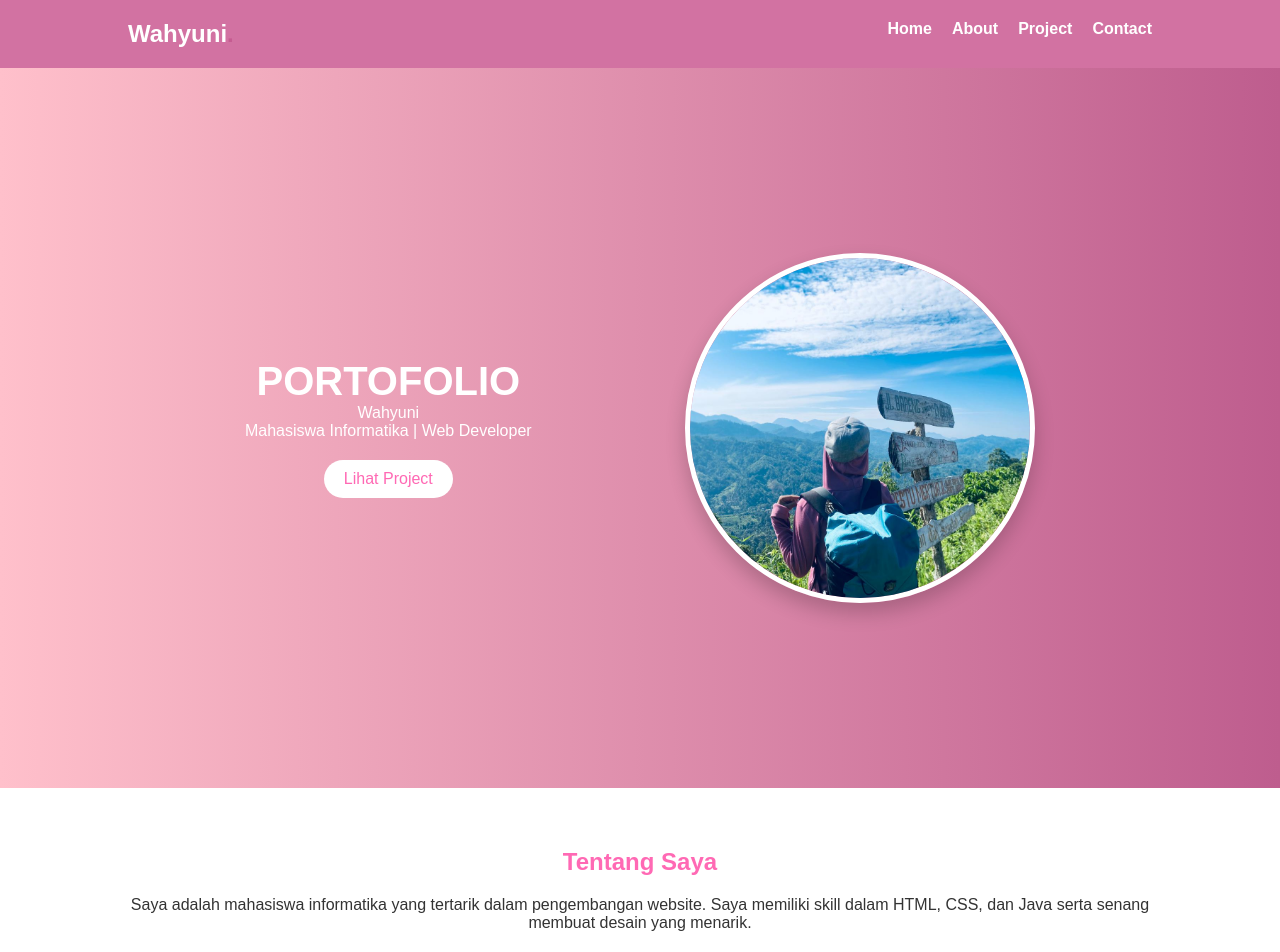
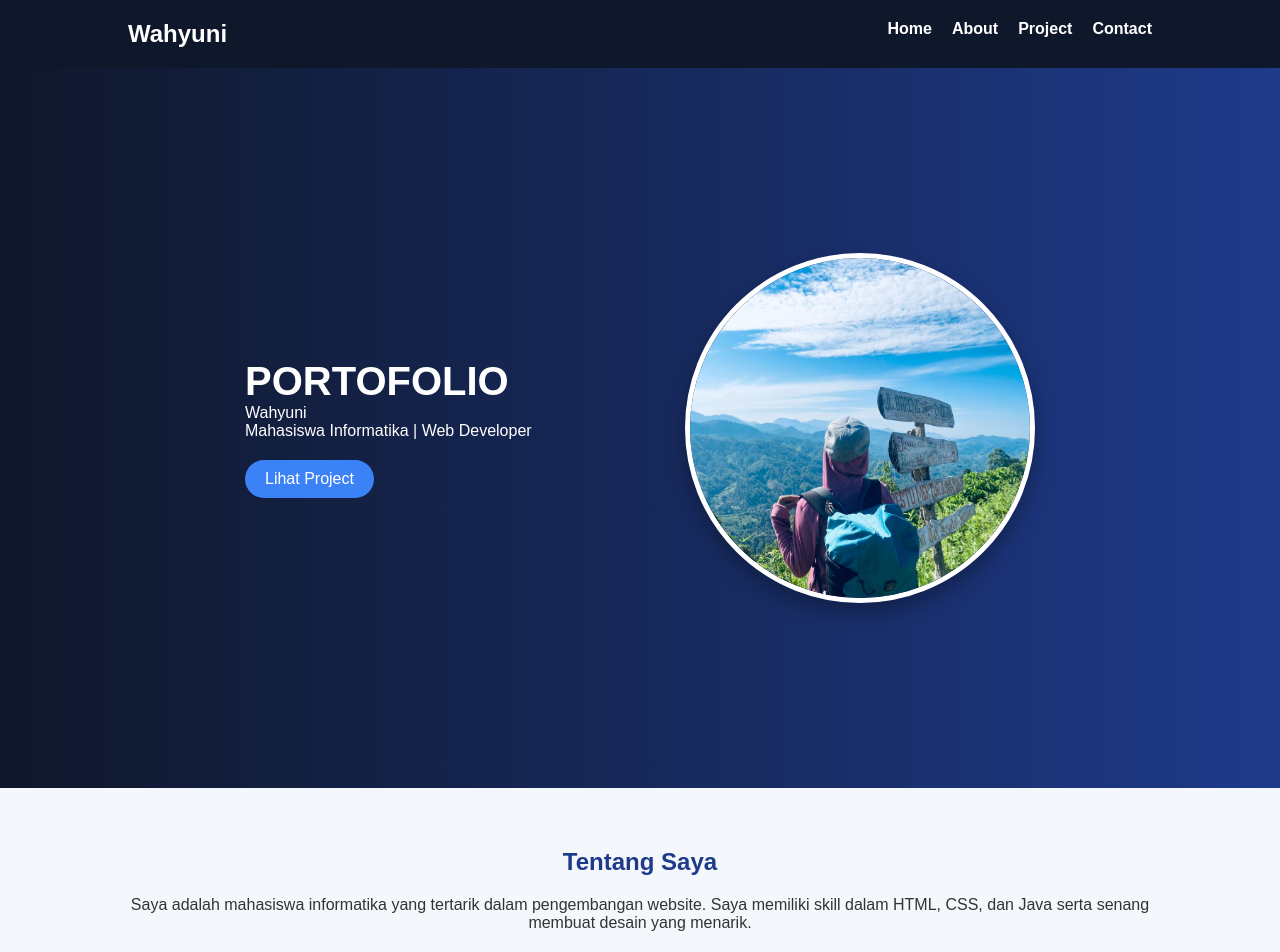
Before and after one commit to wahyuniD0224512/wahyuniD0224512.github.io, a plain HTML site: page index.html in a window 1280 px wide. Shown: the top 952 px of the page. Drawn offline with Linux system fonts and the light colour scheme.

Commit message:
first commit

```diff
--- a/index.html
+++ b/index.html
@@ -3,7 +3,7 @@
 <head>
     <meta charset="UTF-8">
     <meta name="viewport" content="width=device-width, initial-scale=1.0">
-    <title>Portofolio Ayu</title>
+    <title>Portofolio Wahyuni</title>
 
     <style>
         * {
@@ -14,53 +14,16 @@
         }
 
         body {
-            background: #fff;
+            background: #f4f7fb;
             color: #333;
         }
-
-        .hero-img img {
-            width: 350px;      /* ukuran lebar */
-            height: 350px;     /* tinggi sama biar bulat */
-            object-fit: cover; /* biar tidak gepeng */
-            border-radius: 80%; /* bikin bulat */
-            border: 5px solid white;
-            box-shadow: 0 10px 20px rgba(0,0,0,0.2);
-            margin-left: 3cm;
-            display: block;
-        }
-
-        .hero {
-    height: 90vh;
-    background: linear-gradient(to right, #ffc0cb, #be5d8e);
-    display: flex;
-    align-items: center;
-    justify-content: center;
-}
-
-/* Container utama */
-.hero-container {
-    display: flex;
-    align-items: center;
-    justify-content: center; /* bikin lebih ke tengah */
-    gap: 40px; /* ini yang atur jarak */
-    width: 80%;
-    max-width: 1000px;
-}
-
-/* Teks kiri */
-.hero-text {
-    max-width: 50%;
-}
-
-
-
 
         /* Navbar */
         nav {
             display: flex;
             justify-content: space-between;
             padding: 20px 10%;
-            background: #d272a2;
+            background: #0f172a; /* NAVY */
             position: sticky;
             top: 0;
         }
@@ -70,7 +33,7 @@
         }
 
         .logo span {
-            color: #c55c91;
+            color: #3b82f6;
         }
 
         nav ul {
@@ -88,18 +51,30 @@
             font-weight: bold;
         }
 
-        /* Hero */
+
         .hero {
             height: 90vh;
-            background: linear-gradient(to right, #ffc0cb, #be5d8e);
+            background: linear-gradient(to right, #0f172a, #1e3a8a); /* NAVY gradient */
             display: flex;
             align-items: center;
             justify-content: center;
-            text-align: center;
             color: white;
         }
 
-        .hero h1 {
+        .hero-container {
+            display: flex;
+            align-items: center;
+            justify-content: center;
+            gap: 40px;
+            width: 80%;
+            max-width: 1000px;
+        }
+
+        .hero-text {
+            max-width: 50%;
+        }
+
+        .hero-text h1 {
             font-size: 40px;
         }
 
@@ -107,38 +82,48 @@
             display: inline-block;
             margin-top: 20px;
             padding: 10px 20px;
-            background: white;
-            color: #ff69b4;
+            background: #3b82f6;
+            color: white;
             text-decoration: none;
             border-radius: 20px;
             transition: 0.3s;
         }
 
         .btn:hover {
-            background: #ff69b4;
-            color: white;
+            background: white;
+            color: #0f172a;
         }
 
-        /* About */
+        .hero-img img {
+            width: 350px;
+            height: 350px;
+            object-fit: cover;
+            border-radius: 80%;
+            border: 5px solid white;
+            box-shadow: 0 10px 20px rgba(0,0,0,0.3);
+            margin-left: 3cm;
+            display: block;
+        }
+
         .about {
             padding: 60px 10%;
             text-align: center;
         }
 
         .about h2 {
-            color: #ff69b4;
+            color: #1e3a8a;
             margin-bottom: 20px;
         }
 
-        /* Project */
+
         .project {
             padding: 60px 10%;
-            background: #fff0f5;
+            background: #e2e8f0; /* abu kebiruan */
             text-align: center;
         }
 
         .project h2 {
-            color: #ff69b4;
+            color: #1e3a8a;
             margin-bottom: 30px;
         }
 
@@ -163,34 +148,34 @@
         }
 
         .card h3 {
-            color: #ff69b4;
+            color: #0f172a;
         }
 
         .card a {
             display: inline-block;
             margin-top: 10px;
             color: white;
-            background: #ff69b4;
+            background: #1e3a8a;
             padding: 8px 15px;
             border-radius: 10px;
             text-decoration: none;
         }
 
-        /* Contact */
+
         .contact {
             padding: 60px 10%;
             text-align: center;
         }
 
         .contact h2 {
-            color: #a82466;
+            color: #0f172a;
         }
 
-        /* Footer */
+
         footer {
             text-align: center;
             padding: 20px;
-            background: #945f67;
+            background: #0f172a;
             color: white;
         }
     </style>
@@ -198,9 +183,9 @@
 </head>
 <body>
 
-    <!-- Navbar -->
+
     <nav>
-        <h2 class="logo">Wahyuni<span>.</span></h2>
+        <h2 class="logo">Wahyuni</h2>
         <ul>
             <li><a href="#home">Home</a></li>
             <li><a href="#about">About</a></li>
@@ -226,8 +211,6 @@
 
         </div>
     </section>
-
-
 
     <!-- About -->
     <section id="about" class="about">
@@ -266,7 +249,7 @@
     <!-- Contact -->
     <section id="contact" class="contact">
         <h2>Kontak</h2>
-        <p>Email: ayuuuuu771@gmail.com@email.com</p>
+        <p>Email: ayuuuuu771@gmail.com</p>
         <p>Instagram: @whyuni_0</p>
     </section>
 
```
Lines whose indentation alone changed are shown as unchanged.
